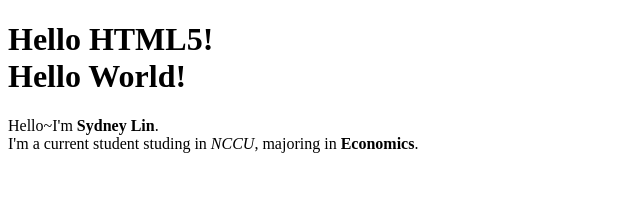
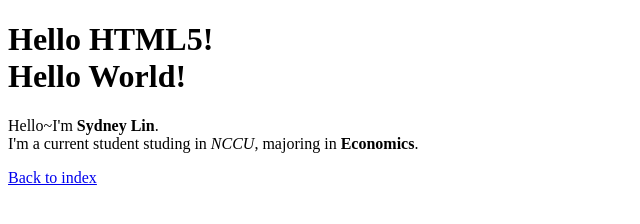
Before and after one commit to sydneylin0218/Interact-Free-Website-Template---Free-CSS.com, a plain HTML site: page helloworld.html in a window 1280 px wide. Shown: the whole page, without its empty margins (0-640 px from the left). Drawn offline with Linux system fonts and the light colour scheme.

Commit message:
3 commit

```diff
--- a/helloworld.html
+++ b/helloworld.html
@@ -8,5 +8,6 @@
 	<body>
 	<H1>Hello HTML5!<br>Hello World!</H1>
 	<p>Hello~I'm <B>Sydney Lin</B>.<br>I'm a current student studing in <i>NCCU</i>, majoring in <strong>Economics</strong>.</p>
+	<a href="file:///C:/Users/USER/Desktop/Interact%20Free%20Website%20Template%20-%20Free-CSS.com/hello.html">Back to index</a>
 </body>
 </html>
```
